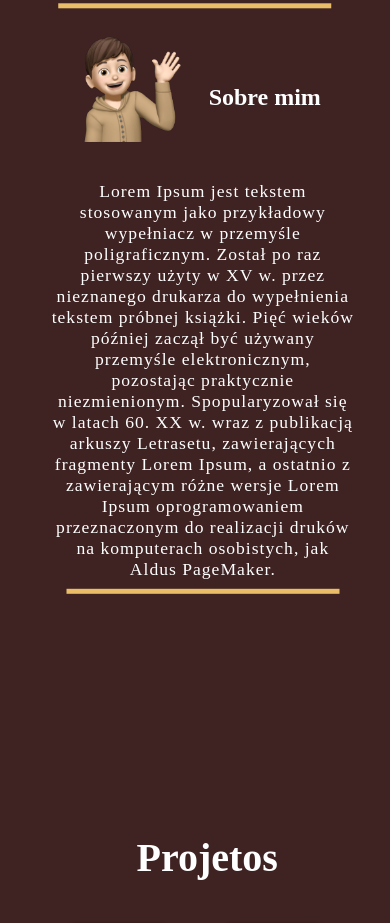
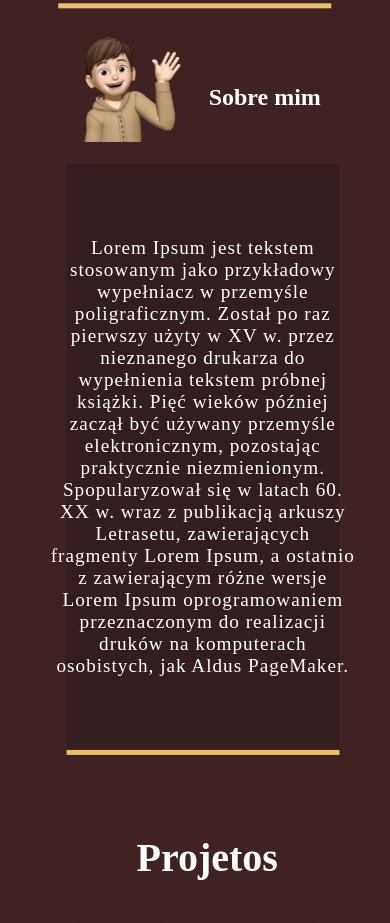
Before and after one commit to brunomiguel22106424/a22106424-Portfolio, a plain HTML site: page index.html in a window 390 px wide. Shown: the part 799-1722 px from the top of the page. Drawn offline with Linux system fonts and the light colour scheme.

Commit message:
pequenas alteracoes

```diff
--- a/css/style_pequeno.css
+++ b/css/style_pequeno.css
@@ -274,9 +274,10 @@
         position: absolute;
         margin-left: 2vw;
         width: 70vw;
-        height: 50vh;
-        top:34%;
+        height: 70vh;
+        top:35%;
         left: 50%;
+        background-color: #1a191959;
         transform: translate(-50%, -10%);
         border-bottom: 1.5vw #eabe68 solid;
     }
@@ -285,10 +286,10 @@
         display: flex;
         position: absolute;
         width: 80vw;
-        height: 50vh;
+        height: 70vh;
         align-items: center;
         letter-spacing: 1px;
-        font-size: 1.1rem;
+        font-size: 1.2rem;
         color: white;
         padding: 1vw;
         text-align: center;
```
